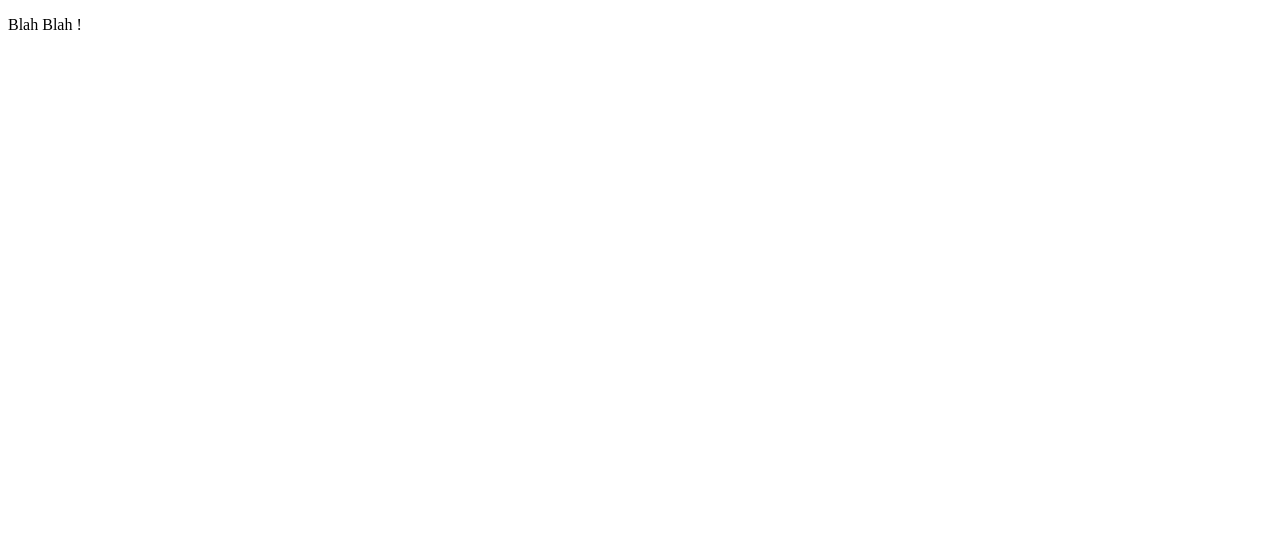
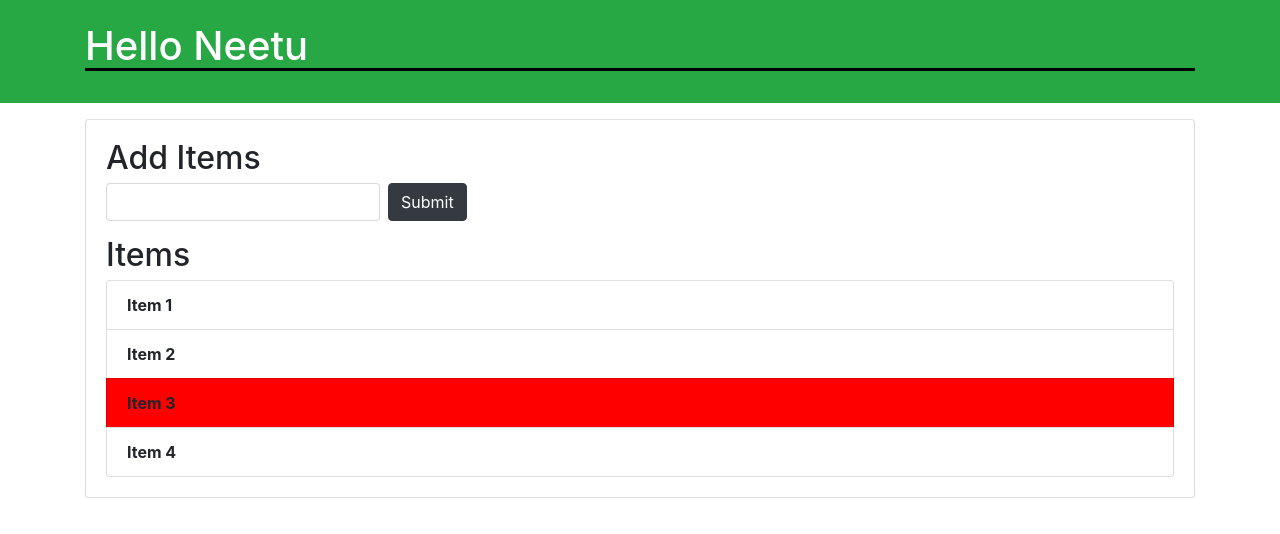
Before and after one commit to Jithin-T-Chandran/Programs, a plain HTML site: page task4.html in a window 1280 px wide. Drawn offline with nearby package versions, Linux system fonts and the light colour scheme.

Commit message:
Update task4.html

```diff
--- a/task4.html
+++ b/task4.html
@@ -2,11 +2,73 @@
 <html lang="en">
 <head>
   <meta charset="UTF-8">
-  <meta http-equiv="X-UA-Compatible" content="IE=edge">
   <meta name="viewport" content="width=device-width, initial-scale=1.0">
-  <title>Document</title>
+  <meta http-equiv="X-UA-Compatible" content="ie=edge">
+  <link rel="stylesheet" href="https://maxcdn.bootstrapcdn.com/bootstrap/4.0.0-beta/css/bootstrap.min.css" integrity="sha384-/Y6pD6FV/Vv2HJnA6t+vslU6fwYXjCFtcEpHbNJ0lyAFsXTsjBbfaDjzALeQsN6M" crossorigin="anonymous">
+  <title>Item Lister</title>
 </head>
 <body>
-  <p>Blah Blah !</p>
+  <header id="main-header" class="bg-success text-white p-4 mb-3">
+    <div class="container">
+      <h1 id="header-title">Item Lister <span style="display:none">123</span></h1>
+    </div>
+  </header>
+  <div class="container">
+   <div id="main" class="card card-body">
+    <h2 id="title1" class="title">Add Items</h2>
+    <form class="form-inline mb-3">
+      <input type="text" class="form-control mr-2">
+      <input type="submit" class="btn btn-dark" value="Submit">
+    </form>
+    <h2 class="title">Items</h2>
+    <ul id="items" class="list-group">
+      <li class="list-group-item">Item 1</li>
+      <li class="list-group-item">Item 2</li>
+      <li class="list-group-item">Item 3</li>
+      <li class="list-group-item">Item 4</li>
+    </ul>
+   </div>
+  </div>
+<script>
+             //   document.title ="Beep - Beep";
+             var headerTitle = document.getElementById("header-title");
+
+            /*
+              document.getElementsByClassName is used for selecting
+              classes having same class name, since we only need to select a single element,
+              we can use document.getElementById("title") or query selctor
+              document.querySelector(".title");
+            */
+              // var addTitle = document.getElementsByClassName("title");
+
+
+              // var addTitle =  document.getElementById("title");
+              var addTitle = document.querySelector("title");
+
+             console.log(headerTitle);
+             headerTitle.textContent = 'Hello Neetu';
+             //headerTitle.innerText = "Bye Neetu";
+             headerTitle.style.borderBottom = "solid 3px #000";
+             addTitle.style.color = 'green';
+
+
+
+
+
+            /*
+              select correct class name like this,
+            */
+            var li = document.getElementsByClassName('list-group-item');
+            // var li = document.getElementsByClassName('li');
+
+
+             console.log(li);
+             console.log(li[2]);
+
+             li[2].style.backgroundColor = 'red';
+             for(let i=0;i<li.length;i++){
+                li[i].style.fontWeight = 'bold';
+             }
+</script>
 </body>
 </html>
```
